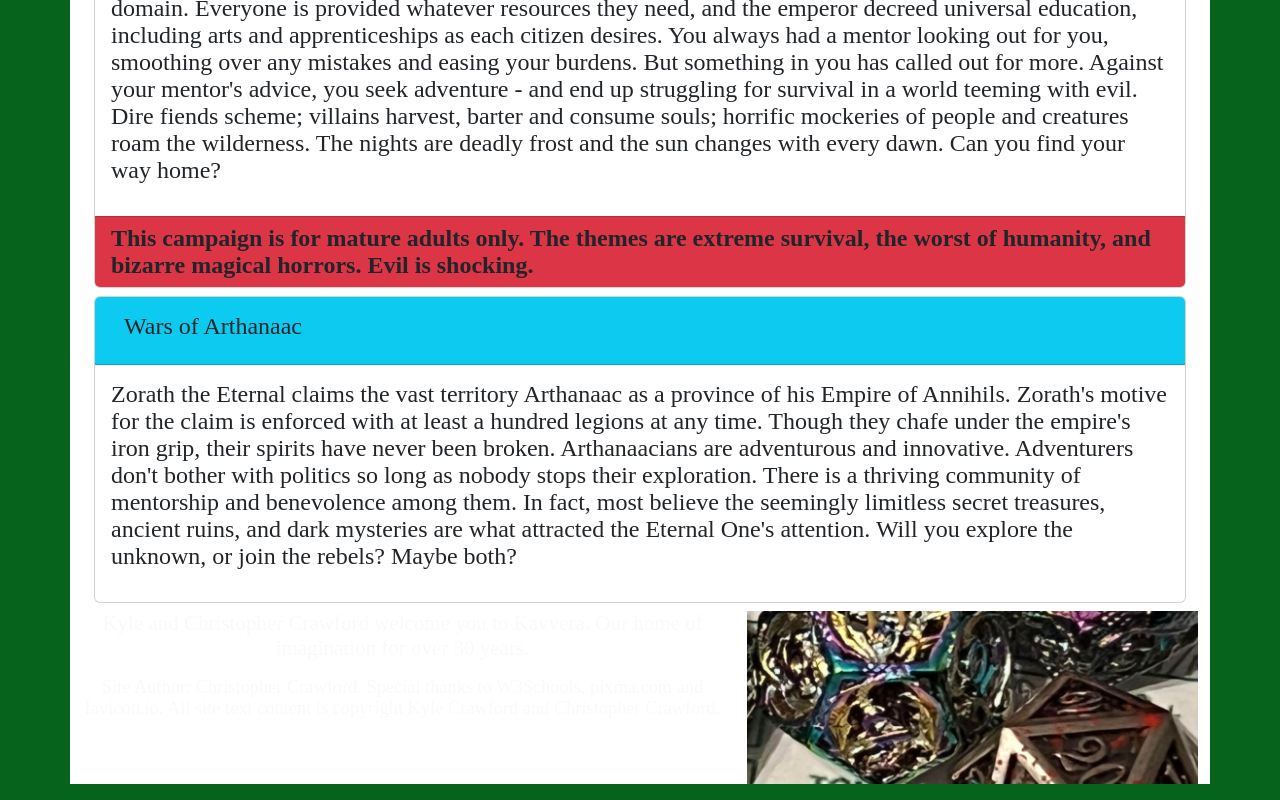
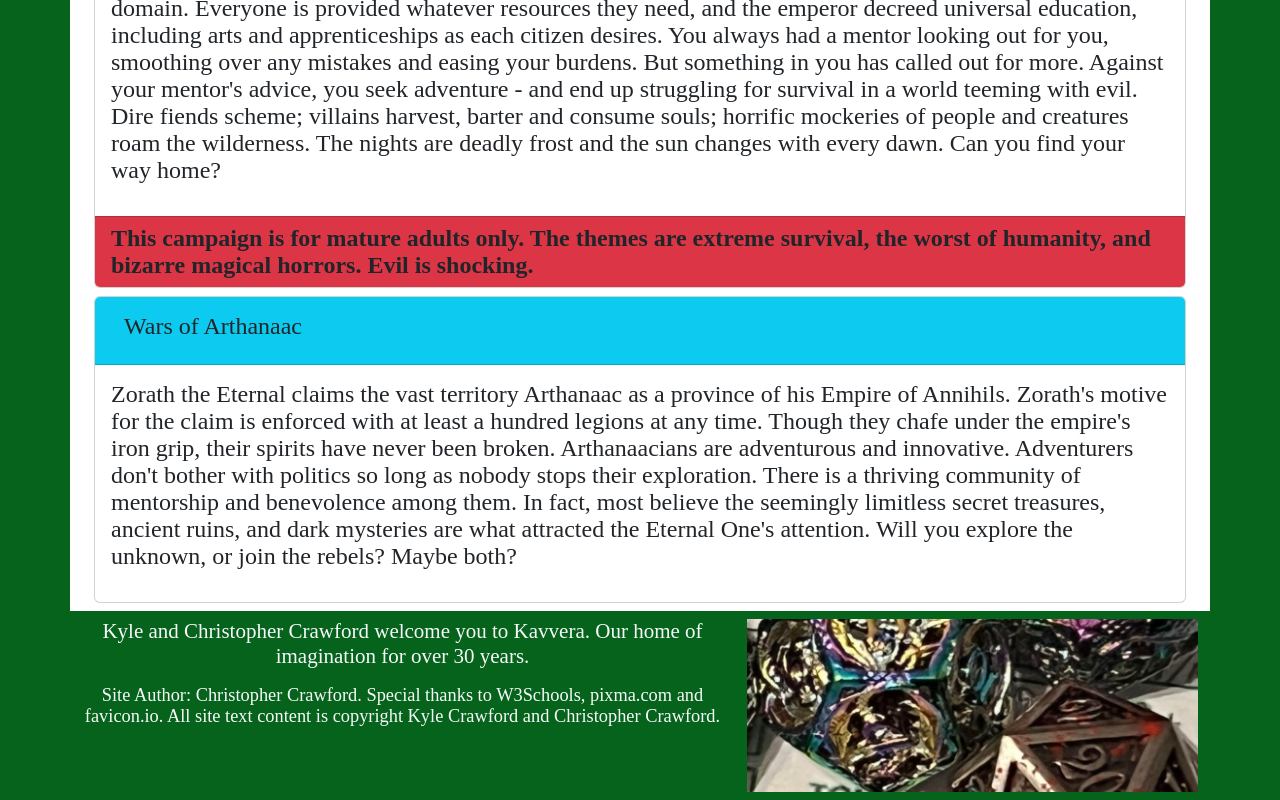
Before and after one commit to MysticalSkeptic/kavvera-site, an Angular app: page /campaigns in a window 1280 px wide. Shown: the part 2474-3274 px from the top of the page. Built offline with nearby package versions, Linux system fonts and the light colour scheme.

Commit message:
made footer green

```diff
--- a/src/app/footer/footer.component.css
+++ b/src/app/footer/footer.component.css
@@ -0,0 +1 @@
+div.row {background-color: #05631b;}
--- a/src/app/footer/footer.component.html
+++ b/src/app/footer/footer.component.html
@@ -1,4 +1,4 @@
-<div class="row">
+<div class="row py-2">
     <div class="col-12 col-md-7 text-center text-light small">
         <p>Kyle and Christopher Crawford welcome you to Kavvera. Our home of imagination for over 30 years.</p>
         <p class="small">Site Author: Christopher Crawford. Special thanks to W3Schools, pixma.com and favicon.io. All site text content is copyright Kyle Crawford and Christopher Crawford.</p>
```
